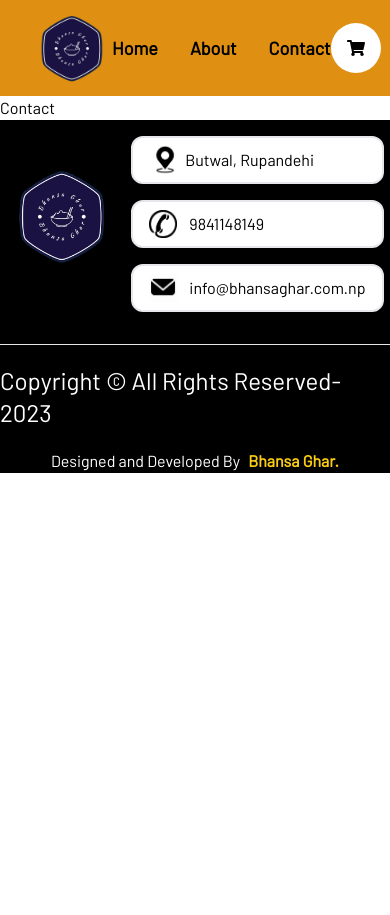
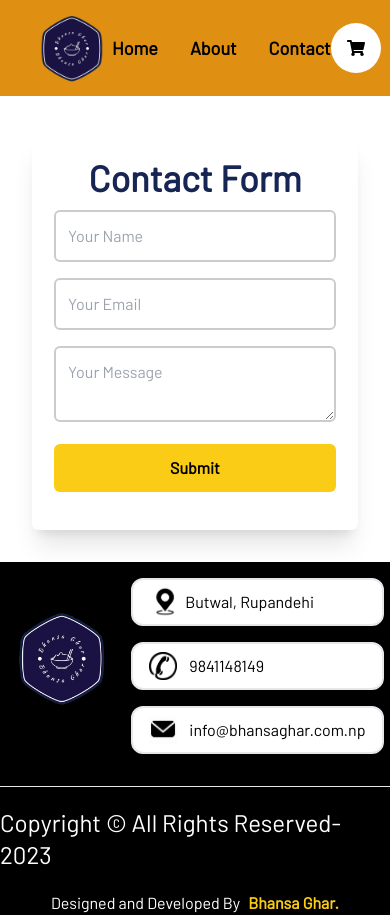
Before and after one commit to sanchitpandeyyy/ReactFoodApp, a React (Create React App) app: page /contact in a window 390 px wide. Shown: the top 915 px of the page. Before the commit the page ends 844 px from the top, so only its background shows below. Built offline with nearby package versions, Linux system fonts and the light colour scheme.

Commit message:
Contact form

```diff
--- a/src/App.css
+++ b/src/App.css
@@ -4,3 +4,19 @@
    *{
        font-family: 'Barlow', sans-serif;
    }
+
+   @media screen and (max-width: 768px) {
+    #contactpage{
+        display: flex;
+        flex-direction: column;
+         gap: 40px;
+    }
+
+    #details{
+        padding: 10px;
+        display: flex;
+        justify-content: center;
+        gap: 10px;
+    }
+
+}
--- a/src/pages/Contact.jsx
+++ b/src/pages/Contact.jsx
@@ -1,11 +1,99 @@
-import React from 'react'
+import React,{useState} from 'react'
+import '../App.css';
+
+
+        // firebase content start------
+
 
 const Contact = () => {
+
+  const [user, setUser] = useState({
+    name: '',
+    email: '',
+    message: '',
+  });
+
+  let name,value;
+  const getUserData =(event) => {
+
+    name = event.target.name;
+    value = event.target.value;
+
+
+    setUser({...user, [name]: value});
+  };
+
+  const postData = async(e) =>{
+     e.preventDefault();
+
+     const {name,email,message,} = user;
+
+
+     if(name && email && message){
+
+
+      const res = await fetch("https://foodyapp-67a4d-default-rtdb.firebaseio.com/FoodApp.json", {
+        method: 'POST',
+        headers: {
+          "Content-Type": "application/json",
+        },
+        body: JSON.stringify({
+          name,
+          email ,
+          message ,
+        }),
+      }
+
+      );
+
+
+      // data clear after sending
+
+
+      if(res){
+        setUser({
+          name: '',
+          email: '',
+          message: '',
+        });
+
+        alert("Your response was successfully sent ");
+      }
+
+
+     }
+
+     else{
+          alert("Please! Fill in all the fields.");
+     }
+    };
+
+    // firebase content end------
+
+
+
+
+
+
   return (
-    <div>
-      <h1>Contact</h1>
-    </div>
+
+  <section id='contact' className="mt-2">
+    <div id='contactpage' className='flex justify-around p-8 '>
+
+        <form className=" rounded-md text-blue-950 border-white border-2 p-5 bg-[#fff] shadow-xl">
+            <h2 className='mb-3 text-4xl font-black flex justify-center '>Contact Form</h2>
+            <input className='w-full mb-4 p-3 rounded-md border-[#ccc] border-2' type="text" value={user.name} onChange={getUserData} name='name' placeholder="Your Name" required/>
+            <input className='w-full mb-4 p-3 rounded-md border-[#ccc] border-2' type="email" value={user.email} onChange={getUserData} name='email' placeholder="Your Email" required/>
+            <textarea className='w-full mb-4 p-3 rounded-md border-[#ccc] border-2' value={user.message} onChange={getUserData} name='message' placeholder="Your Message" required></textarea>
+
+            <button onClick={postData} type="submit" className='w-full mb-4 p-3 rounded-md bg-yellow-400 text-black cursor-pointer hover:bg-yellow-500 font-semibold'>Submit</button>
+        </form>
+        </div>
+
+    </section>
+
+
   )
 }
 
-export default Contact
+export default Contact;
```
